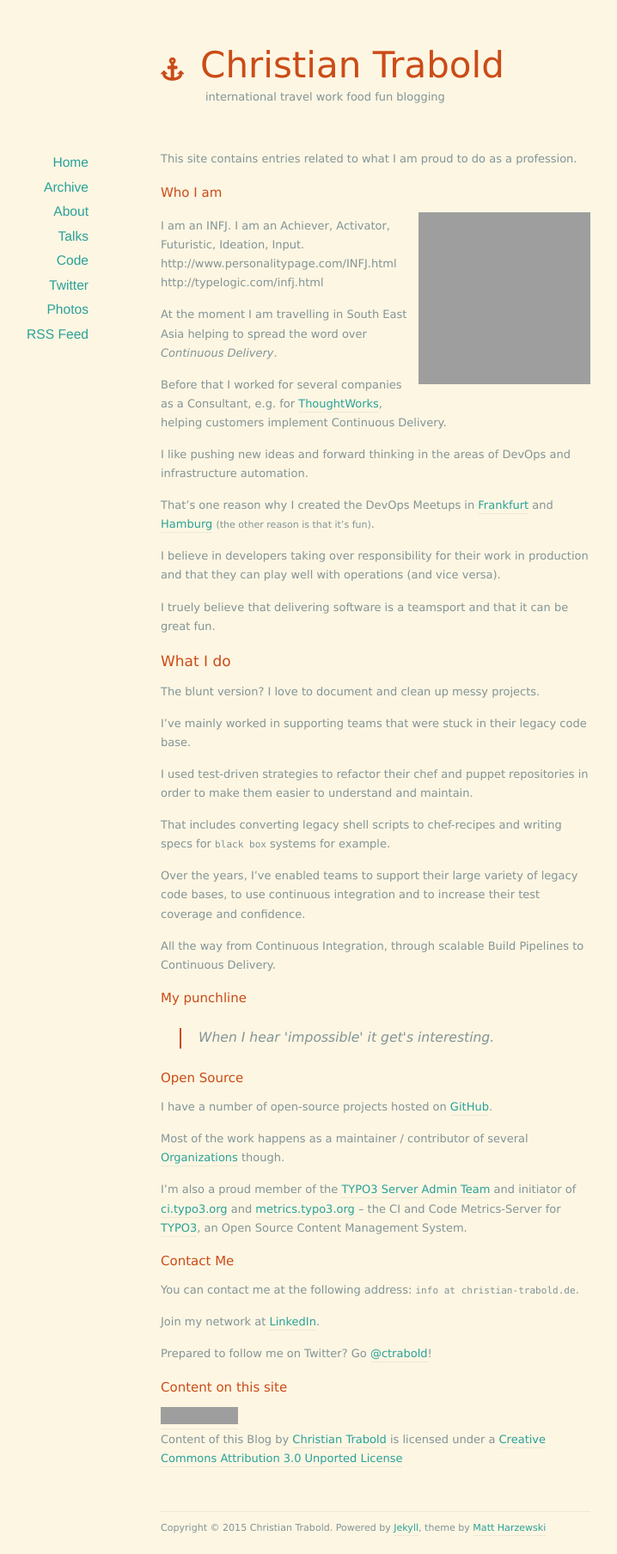
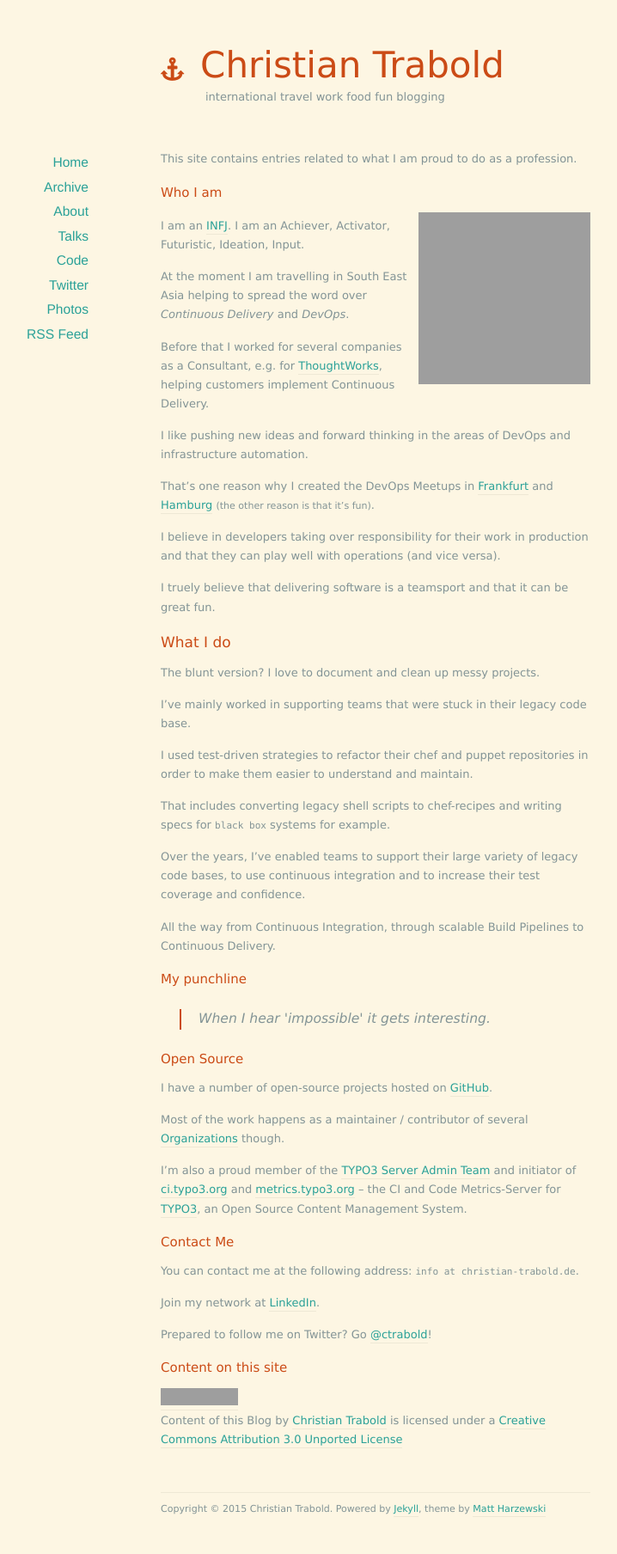
Before and after one commit to ctrabold/ctrabold.github.io, a Jekyll site: the page built from about/index.md, in a window 1280 px wide. Shown: the whole page at 86% size, without its empty margins (203-921 px from the left). Built offline with Jekyll 4.4.1, drawn with Linux system fonts in a browser that asks for light colours; nearby versions of some CDN libraries; after the commit the page ends 1786 px from its top, so only the background shows below that; grey boxes are pictures that could not be loaded.

Commit message:
about: Remove obsolete link & fix typo

```diff
--- a/about/index.md
+++ b/about/index.md
@@ -10,11 +10,9 @@ This site contains entries related to what I am proud to do as a profession.
 
 <img src="http://www.gravatar.com/avatar/6d4ce863d23886ec67558ffe4309fe76.png" class="right" />
 
-I am an INFJ. I am an Achiever, Activator, Futuristic, Ideation, Input.
-http://www.personalitypage.com/INFJ.html
-http://typelogic.com/infj.html
+I am an [INFJ](http://www.personalitypage.com/INFJ.html). I am an Achiever, Activator, Futuristic, Ideation, Input.
 
-At the moment I am travelling in South East Asia helping to spread the word over _Continuous Delivery_.
+At the moment I am travelling in South East Asia helping to spread the word over _Continuous Delivery_ and _DevOps_.
 
 Before that I worked for several companies as a Consultant, e.g. for [ThoughtWorks](http://thoughtworks.com/), helping customers implement Continuous Delivery.
 
@@ -45,7 +43,7 @@ All the way from Continuous Integration, through scalable Build Pipelines to Con
 ## My punchline
 
 <blockquote>
-When I hear 'impossible' it get's interesting.
+When I hear 'impossible' it gets interesting.
 </blockquote>
 
 
```
